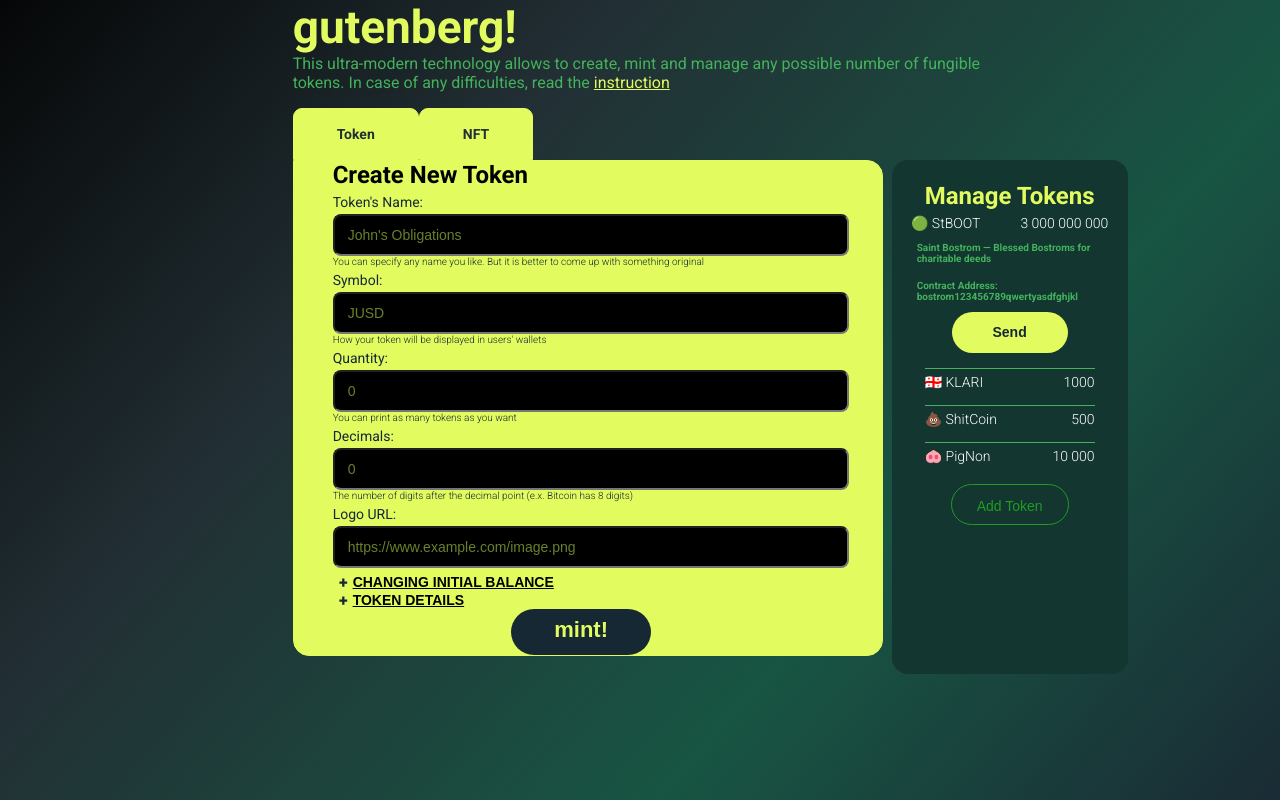
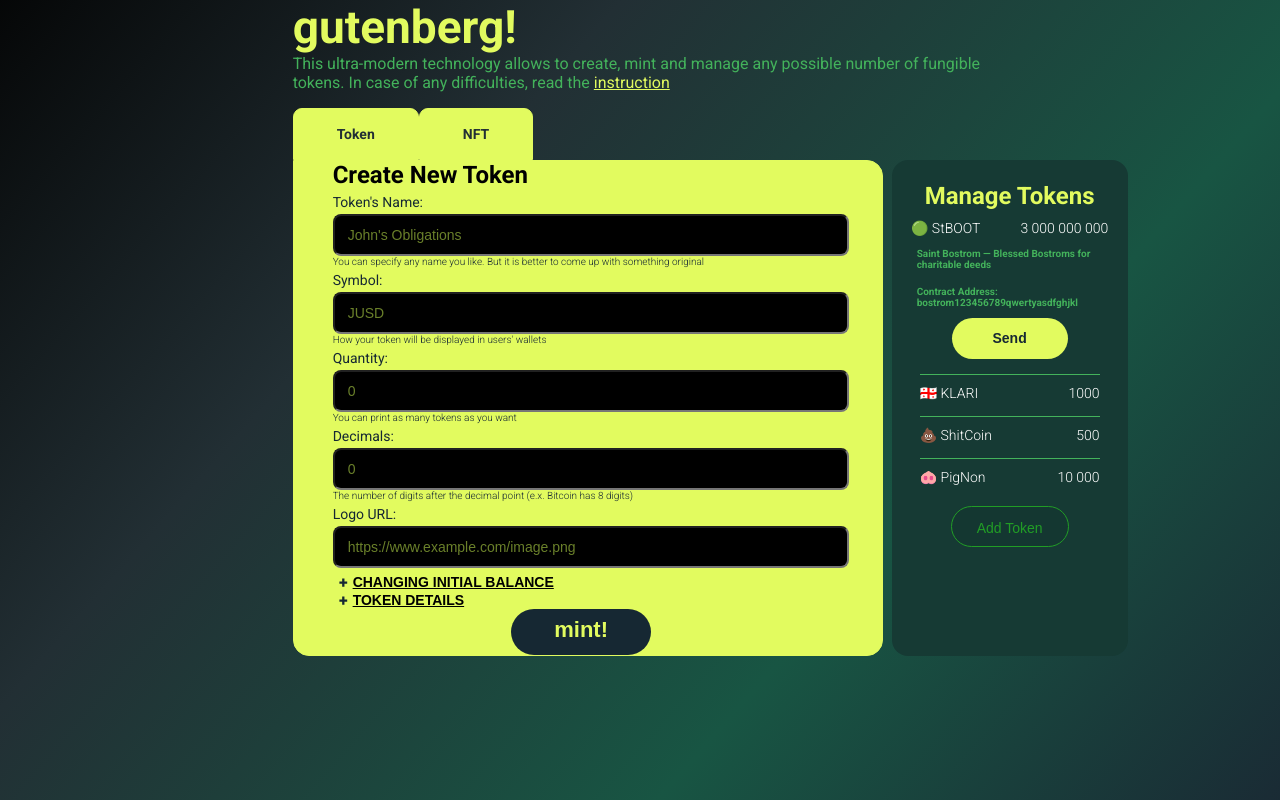
Before and after one commit to diekuche/gutenberg, a React (Create React App) app: page / in a window 1280 px wide. Shown: the top 800 px of the page. Built offline with nearby package versions, Linux system fonts and the light colour scheme.

Commit message:
fix width 100%/pading line any color

```diff
--- a/src/components/ManageTokens/ManageTok.module.css
+++ b/src/components/ManageTokens/ManageTok.module.css
@@ -3,10 +3,10 @@
   flex-direction: column;
   align-self: flex-start;
   border-radius: 16px;
-  background: #133630;
+  background: #163a34;
   box-sizing: border-box;
   width: 236px;
-  min-height: 514px;
+  height: 100%;
   margin-left: 9px;
 }
 
@@ -31,8 +31,8 @@
   font-size: 14px;
   color: white;
   align-self: center;
-  margin-top: 5px;
-  margin-bottom: 5px;
+  margin-top: 10px;
+  margin-bottom: 6px;
   justify-content: space-between;
   min-width: 170px;
 }
@@ -62,7 +62,7 @@
 
 .line {
   border-bottom: 1px solid #43b25b;
-  width: 170px;
+  width: 100%;
   margin-top: 15px;
   align-self: center;
 }
@@ -70,4 +70,5 @@
 .indent {
   padding-bottom: 15px;
   align-self: center;
+  min-width: 180px;
 }
```
